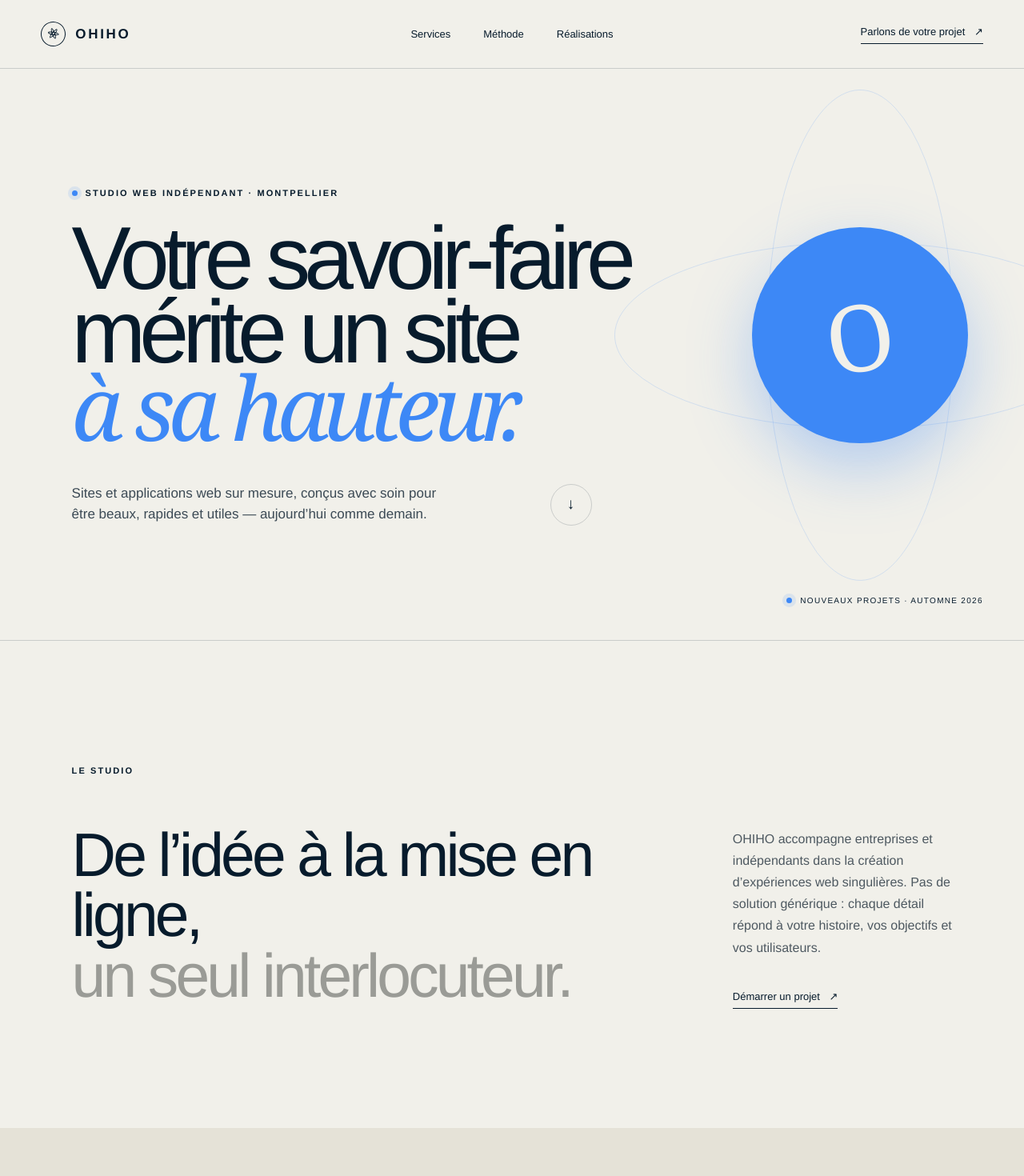
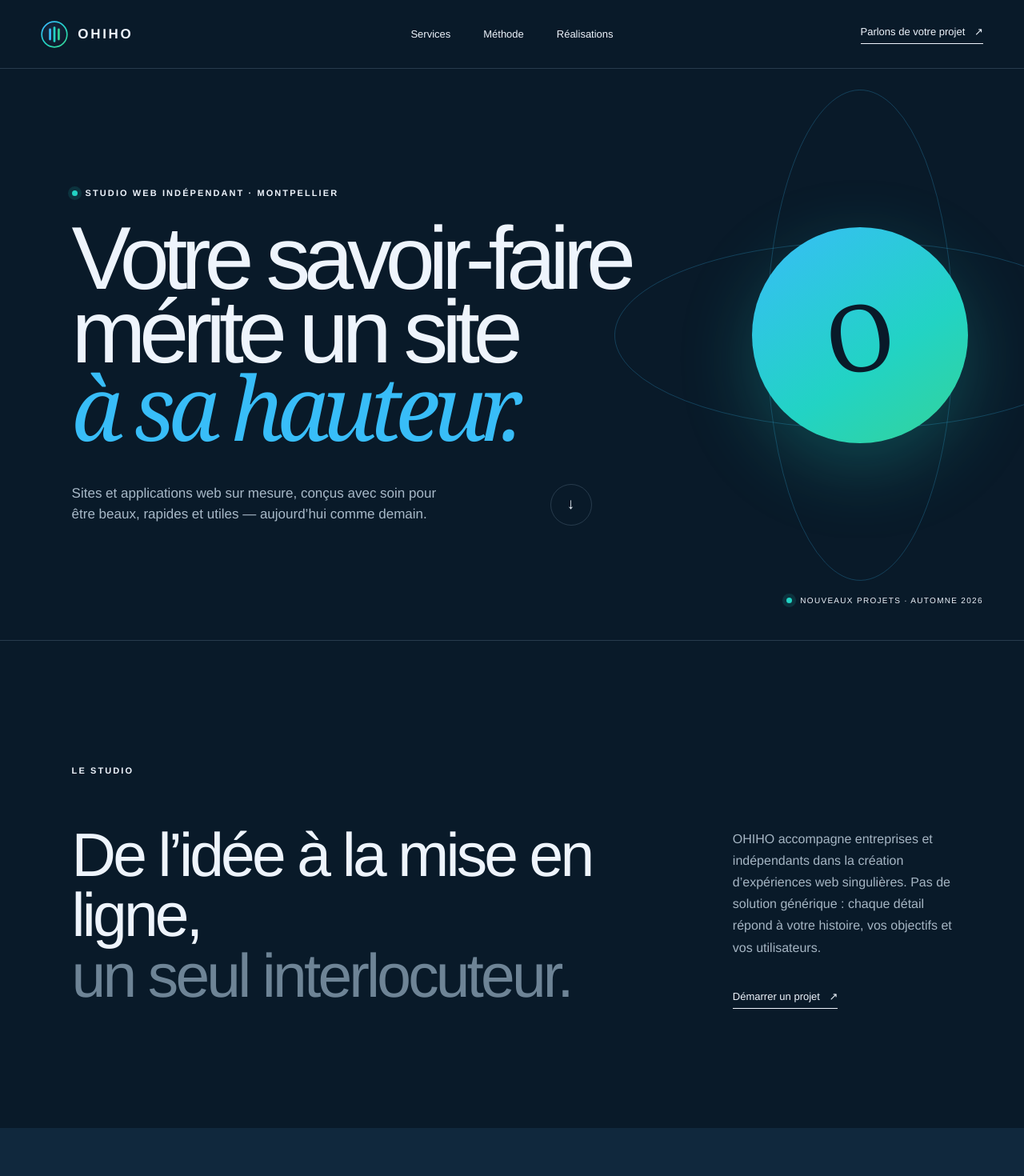
Before and after one commit to Valeloin/OHIHO, a Next.js app: page / in a window 1280 px wide. Shown: the top 1470 px of the page at 80% size. Built offline with nearby package versions, Linux system fonts and the light colour scheme.

Commit message:
Align redesign with original OHIHO brand

```diff
--- a/app/globals.css
+++ b/app/globals.css
@@ -1,52 +1,50 @@
 @import "tailwindcss";
 
-:root { --ink:#071b2c; --ink-2:#0b2439; --paper:#f1f0ea; --cream:#e5e2d7; --blue:#3d88f6; --sky:#a9c9f8; --line:rgba(7,27,44,.17); --font-sans:"Helvetica Neue",Helvetica,Arial,sans-serif; --font-serif:Georgia,"Times New Roman",serif; }
+:root { --ink:#091a29; --ink-2:#0d2235; --paper:#eef4fc; --cream:#10283d; --blue:#38bdf8; --teal:#22d3c4; --green:#34d399; --sky:#a9def7; --line:rgba(176,211,235,.18); --font-sans:"Helvetica Neue",Helvetica,Arial,sans-serif; --font-serif:Georgia,"Times New Roman",serif; }
 * { box-sizing:border-box; }
 html { scroll-behavior:smooth; }
-body { margin:0; background:var(--paper); color:var(--ink); font-family:var(--font-sans),sans-serif; }
+body { margin:0; background:var(--ink); color:var(--paper); font-family:var(--font-sans),sans-serif; }
 a { color:inherit; text-decoration:none; }
 ::selection { background:var(--blue); color:white; }
 .site-header { height:86px; padding:0 clamp(24px,4vw,68px); display:grid; grid-template-columns:1fr auto 1fr; align-items:center; border-bottom:1px solid var(--line); position:absolute; inset:0 0 auto; z-index:5; }
 .brand { display:inline-flex; align-items:center; gap:12px; font-weight:700; letter-spacing:.16em; font-size:17px; width:max-content; }
-.brand-mark { width:31px; height:31px; position:relative; display:inline-block; border:1.5px solid currentColor; border-radius:50%; transform:rotate(-20deg); }
-.brand-mark i { position:absolute; width:4px; height:14px; border:1.5px solid currentColor; border-radius:50%; left:13px; top:7px; }
-.brand-mark i:first-child { transform:rotate(60deg); }.brand-mark i:last-child { transform:rotate(-60deg); }
+.brand-logo { width:34px; height:34px; display:block; }
 nav { display:flex; gap:clamp(25px,3.2vw,54px); font-size:13px; }
 nav a { transition:opacity .2s; } nav a:hover { opacity:.55; }
-.header-cta { justify-self:end; font-size:13px; border-bottom:1px solid var(--ink); padding-bottom:5px; }
+.header-cta { justify-self:end; font-size:13px; border-bottom:1px solid var(--paper); padding-bottom:5px; }
 .header-cta span,.text-link span,.mail-link span { margin-left:8px; }
 .hero { min-height:100svh; padding:clamp(145px,17vh,190px) clamp(24px,7vw,110px) 55px; position:relative; overflow:hidden; display:flex; flex-direction:column; justify-content:center; }
 .eyebrow,.section-label { text-transform:uppercase; letter-spacing:.19em; font-size:11px; font-weight:600; }
 .eyebrow { display:flex; align-items:center; gap:10px; margin:0 0 27px; }
-.eyebrow span,.availability span { width:7px; height:7px; background:var(--blue); border-radius:50%; display:inline-block; box-shadow:0 0 0 5px rgba(61,136,246,.13); }
+.eyebrow span,.availability span { width:7px; height:7px; background:var(--teal); border-radius:50%; display:inline-block; box-shadow:0 0 0 5px rgba(34,211,196,.13); }
 .hero h1 { font-size:clamp(55px,8.7vw,132px); line-height:.83; letter-spacing:-.072em; margin:0; max-width:1080px; font-weight:540; position:relative; z-index:2; }
 em { font-family:var(--font-serif),serif; font-weight:400; color:var(--blue); }
 .hero-bottom { margin-top:45px; display:flex; align-items:flex-end; gap:35px; width:min(650px,55vw); }
-.hero-bottom p { max-width:480px; margin:0; font-size:17px; line-height:1.55; color:#3c4a55; }
+.hero-bottom p { max-width:480px; margin:0; font-size:17px; line-height:1.55; color:#a8b9c8; }
 .circle-link { margin-left:auto; width:52px; height:52px; border:1px solid var(--line); border-radius:50%; display:grid; place-items:center; font-size:19px; transition:.25s; }
-.circle-link:hover { background:var(--ink); color:white; transform:translateY(4px); }
+.circle-link:hover { background:var(--teal); color:var(--ink); transform:translateY(4px); }
 .availability { position:absolute; right:clamp(24px,4vw,68px); bottom:42px; text-transform:uppercase; letter-spacing:.13em; font-size:10px; display:flex; gap:10px; align-items:center; }
 .hero-orbit { position:absolute; width:min(48vw,680px); aspect-ratio:1; right:-8vw; top:14vh; }
-.orbit { position:absolute; inset:0; border:1px solid rgba(61,136,246,.22); border-radius:50%; }
+.orbit { position:absolute; inset:0; border:1px solid rgba(56,189,248,.3); border-radius:50%; }
 .orbit-one { transform:scaleY(.38) rotate(-22deg); }.orbit-two { transform:scaleX(.38) rotate(22deg); }
-.orbit-core { position:absolute; inset:28%; border-radius:50%; background:var(--blue); color:var(--paper); display:grid; place-items:center; box-shadow:0 30px 80px rgba(61,136,246,.35); }
+.orbit-core { position:absolute; inset:28%; border-radius:50%; background:linear-gradient(145deg,var(--blue),var(--teal) 60%,var(--green)); color:var(--ink); display:grid; place-items:center; box-shadow:0 30px 90px rgba(34,211,196,.25); }
 .orbit-core span { font:400 9vw/1 var(--font-serif),serif; transform:rotate(-9deg); }
 .section-pad { padding:clamp(90px,12vw,180px) clamp(24px,7vw,110px); }
 .intro { border-top:1px solid var(--line); }
 .intro-copy { margin-top:60px; display:grid; grid-template-columns:1.45fr .55fr; gap:8vw; align-items:end; }
 .intro h2,.contact h2 { font-size:clamp(44px,6vw,88px); line-height:.98; letter-spacing:-.05em; margin:0; font-weight:520; }
-.intro h2 span { color:#9a9b96; }
-.intro-copy>div p { font-size:16px; line-height:1.7; color:#4e5961; margin:0 0 35px; }
-.text-link { font-size:13px; border-bottom:1px solid var(--ink); padding-bottom:7px; }
+.intro h2 span { color:#6e8496; }
+.intro-copy>div p { font-size:16px; line-height:1.7; color:#a5b5c3; margin:0 0 35px; }
+.text-link { font-size:13px; border-bottom:1px solid var(--paper); padding-bottom:7px; }
 .services { background:var(--cream); }
 .section-head { display:flex; justify-content:space-between; align-items:center; margin-bottom:55px; }
-.section-count { font-size:12px; color:#687078; margin:0; }
+.section-count { font-size:12px; color:#8ba0b1; margin:0; }
 .service-list { border-top:1px solid var(--line); }
 .service-row { display:grid; grid-template-columns:70px 1.1fr 1.4fr 110px 36px; gap:35px; align-items:center; padding:37px 8px; border-bottom:1px solid var(--line); transition:.3s; }
-.service-row:hover { padding-left:22px; background:rgba(255,255,255,.35); }
+.service-row:hover { padding-left:22px; background:rgba(56,189,248,.055); }
 .service-number,.service-delay { font-size:11px; letter-spacing:.1em; }
 .service-row h3 { font-size:clamp(25px,3vw,42px); letter-spacing:-.04em; margin:0; font-weight:520; }
-.service-row p { color:#53606a; line-height:1.55; font-size:14px; margin:0; max-width:470px; }
+.service-row p { color:#9fb1bf; line-height:1.55; font-size:14px; margin:0; max-width:470px; }
 .service-arrow { font-size:24px; text-align:right; }
 .method { color:var(--paper); background:var(--ink); display:grid; grid-template-columns:.8fr 1.2fr; gap:12vw; }
 .section-label.light { color:var(--sky); }
@@ -65,7 +63,7 @@ em { font-family:var(--font-serif),serif; font-weight:400; color:var(--blue); }
 .project-tag { position:absolute; left:20px; bottom:20px; background:var(--paper); padding:10px 13px; font-size:10px; text-transform:uppercase; letter-spacing:.1em; }
 .project-info { display:flex; align-items:baseline; justify-content:space-between; gap:20px; padding:22px 3px; }
 .project-info h3 { margin:0; font-size:25px; letter-spacing:-.03em; }.project-info span { color:#64707a; font-size:11px; }
-.contact { background:var(--blue); color:var(--paper); }
+.contact { background:linear-gradient(120deg,#1679b8 0%,#149f9a 58%,#20a978 115%); color:var(--paper); }
 .contact-copy { display:grid; grid-template-columns:1.35fr .65fr; gap:7vw; align-items:end; margin-top:70px; }
 .contact h2 { font-size:clamp(53px,7.6vw,112px); }.contact h2 em { color:var(--ink); }
 .contact-side p { line-height:1.65; max-width:400px; font-size:16px; }
--- a/app/page.tsx
+++ b/app/page.tsx
@@ -37,7 +37,7 @@ export default function Home() {
     <main>
       <header className="site-header">
         <a className="brand" href="#top" aria-label="Ohiho, accueil">
-          <span className="brand-mark" aria-hidden="true"><i /><i /><i /></span>
+          <img className="brand-logo" src="/logo-mark.svg" alt="" />
           <span>OHIHO</span>
         </a>
         <nav aria-label="Navigation principale">
@@ -146,7 +146,7 @@ export default function Home() {
       </section>
 
       <footer>
-        <a className="brand footer-brand" href="#top"><span className="brand-mark" aria-hidden="true"><i/><i/><i/></span><span>OHIHO</span></a>
+        <a className="brand footer-brand" href="#top"><img className="brand-logo" src="/logo-mark.svg" alt="" /><span>OHIHO</span></a>
         <div className="footer-meta"><span>Valentin Condamy · Montpellier</span><span>© 2026 OHIHO</span><a href="https://www.linkedin.com/in/valentin-condamy-966656423/" target="_blank" rel="noreferrer">LinkedIn ↗</a></div>
       </footer>
     </main>
```
Also changed, not shown: public/logo-mark.svg (added).
